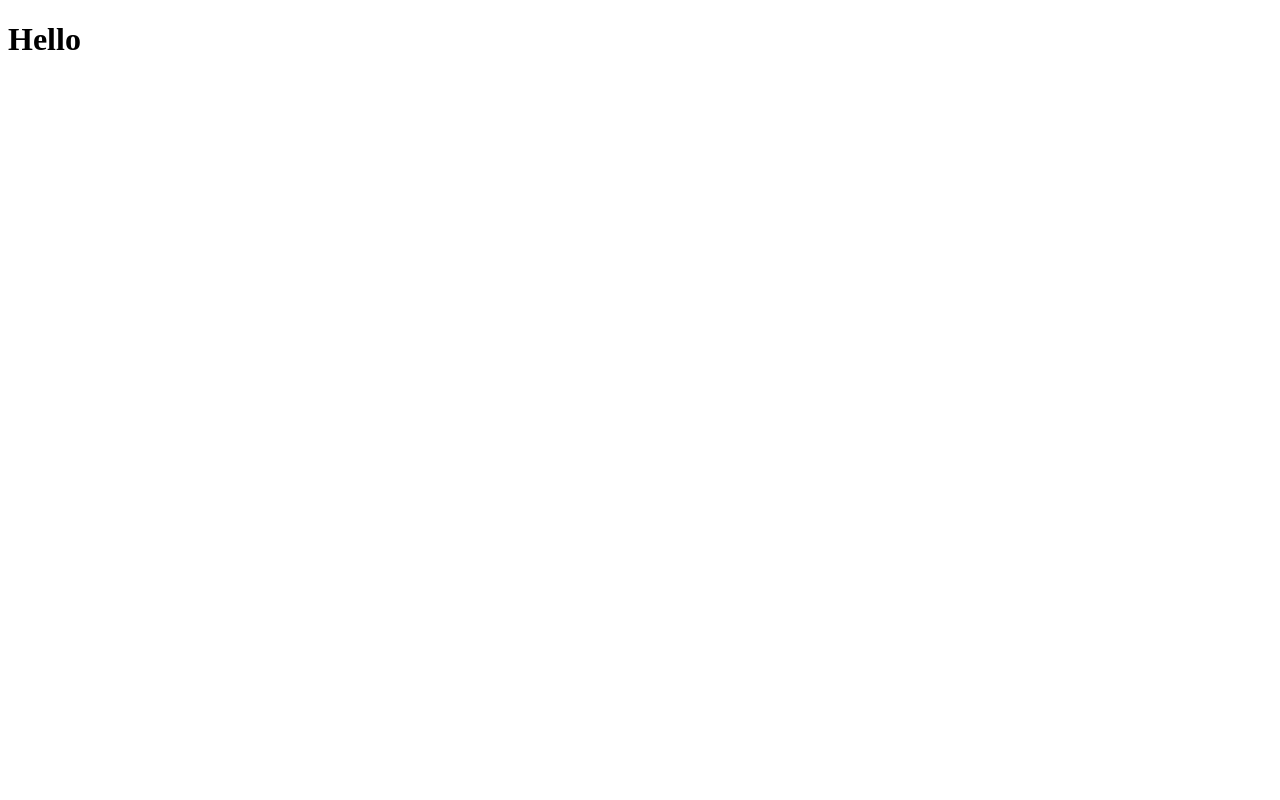
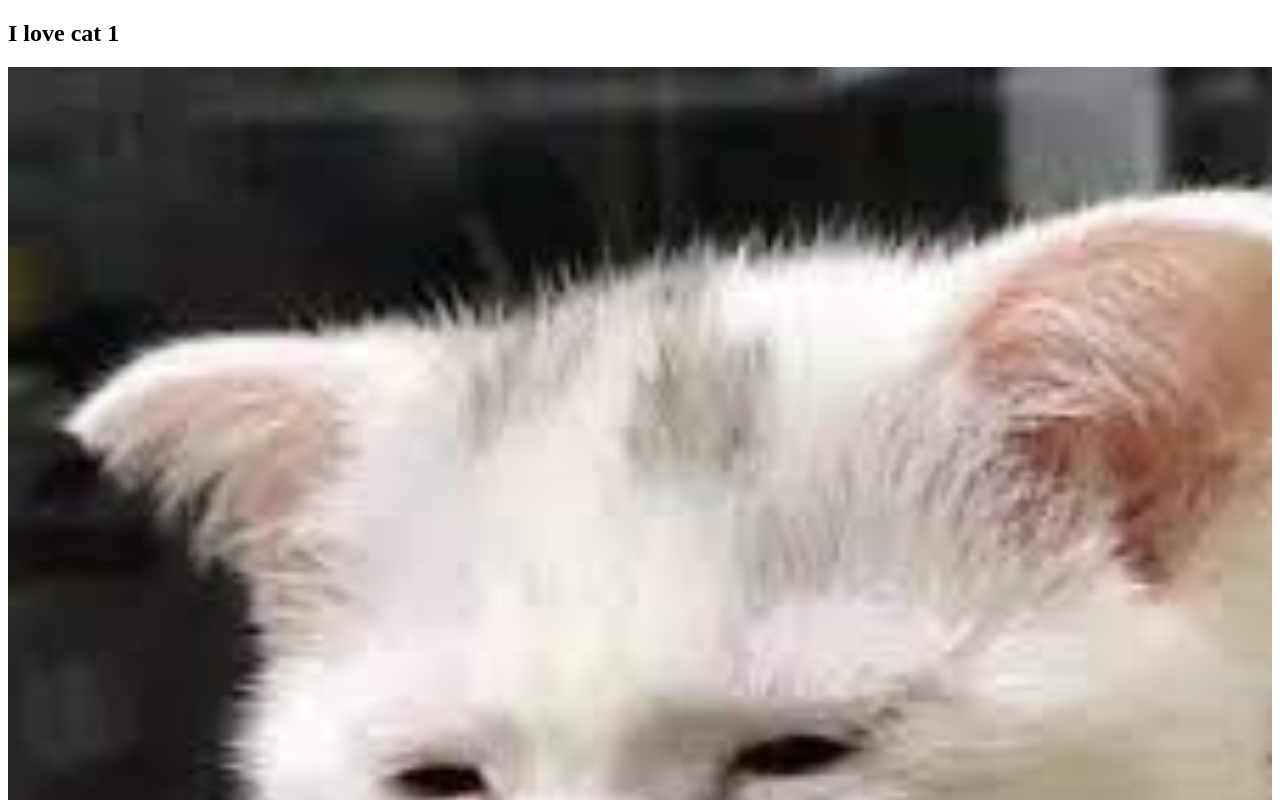
Before and after one commit to coconu6956/movie_rating, a React (Create React App) app: page / in a window 1280 px wide. Shown: the top 800 px of the page. Built offline with nearby package versions, Linux system fonts and the light colour scheme.

Commit message:
map 함수 구현

```diff
--- a/src/App.js
+++ b/src/App.js
@@ -1,6 +1,10 @@
-
-function Food({fav}){
-  return <h1>I like {fav}~!</h1>;
+function Food({name, picture}){
+  return (
+    <div>
+      <h2>I love {name}</h2>
+      <img src={picture} width="100%" />
+    </div>
+  );
 }
 
 const foodILike = [
@@ -13,7 +17,7 @@ const foodILike = [
   },
   {
     name: 'mimi',
-    image: 'https://cdn.ppomppu.co.kr/zboard/data3/2020/0903/m_20200903191650_ufifubah.jpg'
+    image: 'https://opgg-com-image.akamaized.net/attach/images/20201208105047.1270210.jpg'
   },
   {
     name: 'chichi',
@@ -28,7 +32,9 @@ const foodILike = [
 function App() {
   return (
     <div className="App">
-      <h1>Hello</h1>
+      { foodILike.map((dish, index) => (
+        <Food name={'cat ' + (index+1)} picture={dish.image} />
+        )) }
     </div>
   );
 }
```
